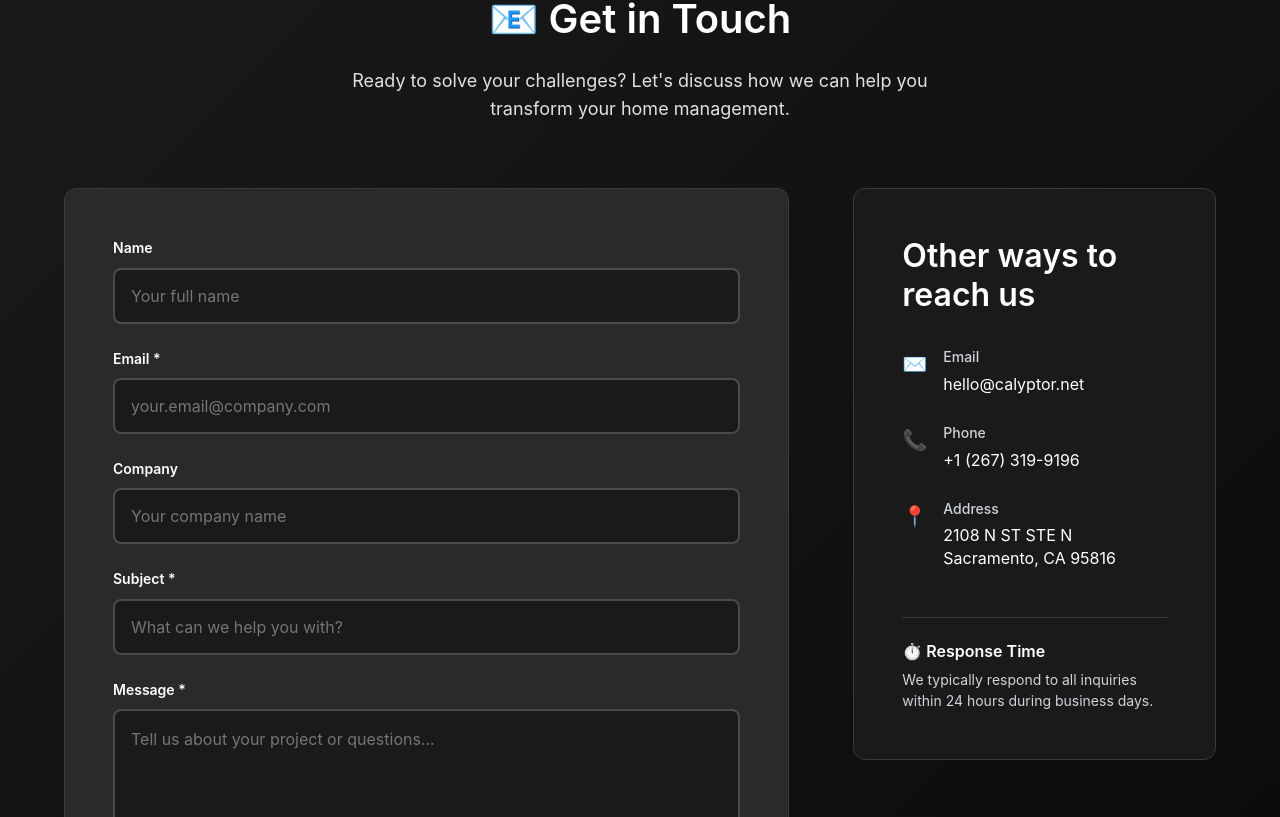
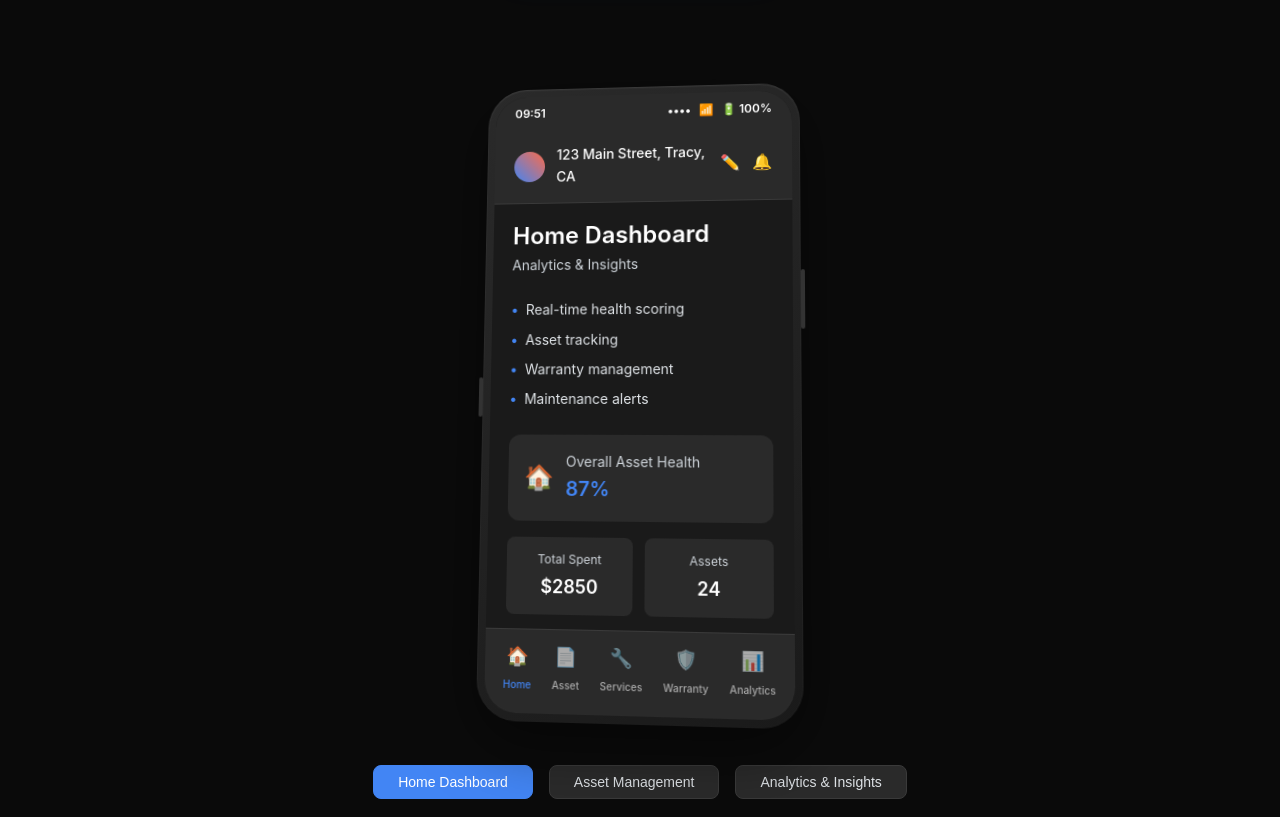
Before and after one commit to onwajunior/Hausset, a React (Vite) app in the folder client/: page / in a window 1280 px wide. Shown: the part 2383-3200 px from the top of the page. Built offline with nearby package versions, Linux system fonts and the light colour scheme; no server answers; the HTML template or start-up script is replaced by a standard one.

Commit message:
Sync static content with local version - fix image paths and product structure

```diff
--- a/client/src/data/staticContent.js
+++ b/client/src/data/staticContent.js
@@ -63,25 +63,42 @@ export const staticContent = {
       background_image: "/costs-bg.jpg"
     }
   ],
-  products: {
-    featured: {
-      title: "Smart Home Management",
-      description: "Transform your home with intelligent organization and proactive maintenance tracking",
-      image: "/hausset-icon.png"
-    },
+  products: [
+    {
+      id: "home-dashboard",
+      title: "Home Dashboard",
+      description: "Track your home's health score, assets, and upcoming maintenance",
+      image: "/images/screenshots/home-dashboard.png",
       features: [
-      {
-        title: "Proactive Maintenance",
-        description: "Never miss important home maintenance tasks again"
+        "Real-time health scoring",
+        "Asset tracking",
+        "Warranty management",
+        "Maintenance alerts"
+      ]
     },
     {
-        title: "Smart Organization",
-        description: "Keep track of all your home systems and appliances"
+      id: "asset-detail",
+      title: "Asset Management",
+      description: "Detailed view of each home asset with photos, warranties, and service history",
+      image: "/images/screenshots/asset-detail.png",
+      features: [
+        "Photo documentation",
+        "Warranty tracking",
+        "Service schedules",
+        "Value monitoring"
+      ]
     },
     {
-        title: "Safety Monitoring",
-        description: "Get alerts for potential safety hazards"
+      id: "analytics",
+      title: "Analytics & Insights",
+      description: "Understand your spending, track improvements, and plan maintenance",
+      image: "/images/screenshots/analytics.png",
+      features: [
+        "Spending analytics",
+        "Health trends",
+        "Maintenance planning",
+        "Cost predictions"
+      ]
     }
   ]
-  }
 };
```
Also changed, not shown: 2 other files (tests, documents, lock files or other folders). Lines whose indentation alone changed are shown as unchanged.
